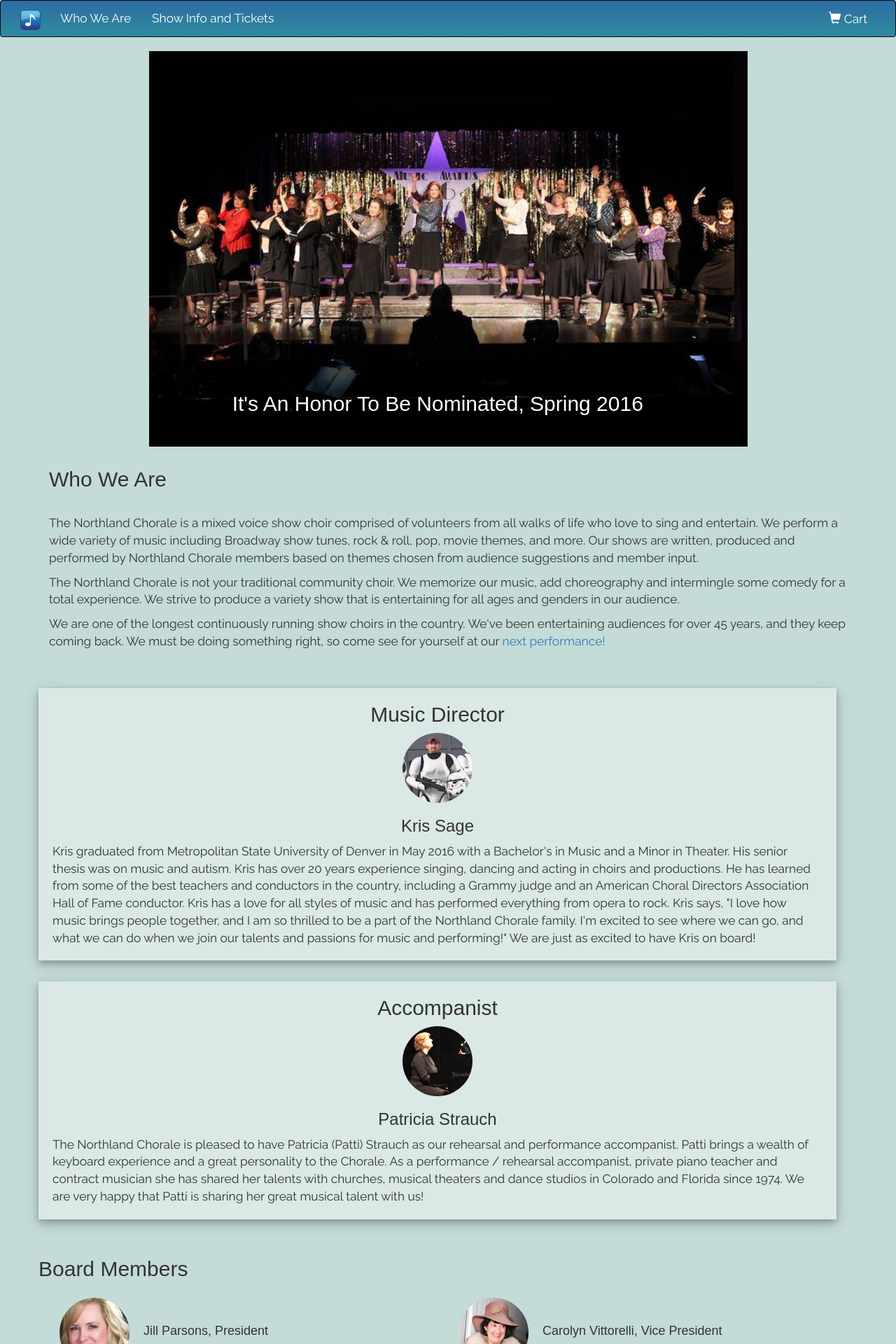
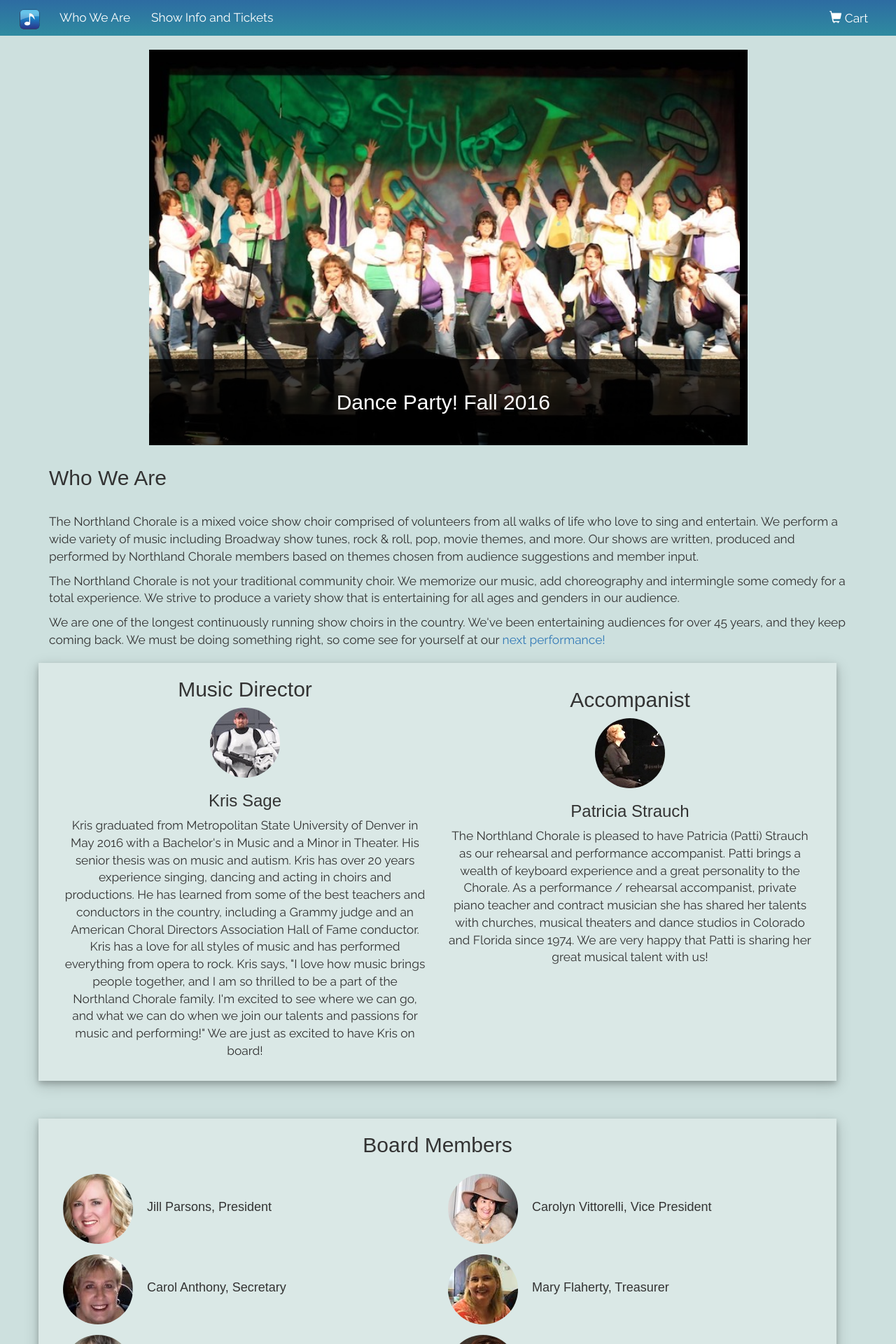
Before and after one commit to laura333/Northland_Chorale, an Angular app: page /about in a window 1280 px wide. Shown: the top 1920 px of the page at 70% size. Built offline with nearby package versions, Linux system fonts and the light colour scheme; a web font is replaced by a local one.

Commit message:
syling away

```diff
--- a/src/app/about/about.component.css
+++ b/src/app/about/about.component.css
@@ -6,14 +6,16 @@
 
 .media-body {
   padding-left: 10px;
+  width: 100%;
 }
 
-.break {
-  padding-bottom: 50px;
-}
+/*.vertical-line {
+  margin-top: 20px;
+  border-right: thin dotted #2b669a;
+}*/
 
-div.card {
-  width: auto;
+/*div.card {
+  width: 100%;
   height: auto;
   box-shadow: 0 4px 8px 0 rgba(0, 0, 0, 0.2), 0 6px 20px 0 rgba(0, 0, 0, 0.19);
   text-align: center;
@@ -24,6 +26,20 @@ div.card {
   padding-left: 20px;
   padding-right: 20px;
   padding-bottom: 10px;
+  background-color: #dae8e6;
+}*/
+
+.cast {
+  width: 100%;
+  height: auto;
+  box-shadow: 0 4px 8px 0 rgba(0, 0, 0, 0.2), 0 6px 20px 0 rgba(0, 0, 0, 0.19);
+  margin-top: 20px;
+  margin-right: 30px;
+  margin-bottom: 10px;
+  padding-top: 1px;
+  padding-left: 20px;
+  padding-right: 20px;
+  padding-bottom: 20px;
   background-color: #dae8e6;
 }
 
@@ -47,9 +63,9 @@ div.card {
   overflow: hidden;
   /* Clear floats */
   /* Slide effect Animations*/
-  -moz-animation: carousel 30s infinite;
-  -webkit-animation: carousel 30s infinite;
-  animation: carousel 30s infinite;
+  -moz-animation: carousel 50s infinite;
+  -webkit-animation: carousel 50s infinite;
+  animation: carousel 50s infinite;
 }
 
 .slides>li {
--- a/src/app/about/about.component.html
+++ b/src/app/about/about.component.html
@@ -7,7 +7,7 @@
       <ul class="slides">
         <li *ngFor="let image of images">
           <h2>{{image.title}}</h2>
-          <img src="{{image.url}}" alt="Northland Chorale show">
+          <img class="img-responsive" src="{{image.url}}" alt="Northland Chorale show">
         </li>
       </ul>
     </div>
@@ -25,34 +25,31 @@
 
   <p>We are one of the longest continuously running show choirs in the country. We've been entertaining audiences for over 45 years, and they keep coming back. We must be doing something right, so come see for yourself at our <a [routerLink]="['/tickets']">next performance!</a></p>
 </div>
-<br>
 
-<div class="row">
-  <div class="card col-md-6">
-    <h2>Music Director</h2>
-    <!-- <img class="card-img-top" src="..." alt="Card image cap"> -->
+<div class="row cast">
+  <div class="media col-md-6 vertical-line">
+    <h2 align="center">Music Director</h2>
     <img class="media-object" src="../assets/img/kris.jpg" alt="Kris">
     <div class="card-block">
-      <h3 class="card-title">Kris Sage</h3>
-      <p class="card-text" align="left">Kris graduated from Metropolitan State University of Denver in May 2016 with a Bachelor's in Music and a Minor in Theater. His senior thesis was on music and autism. Kris has over 20 years experience singing, dancing and acting in choirs and productions.
+      <h3 class="card-title" align="center">Kris Sage</h3>
+      <p class="card-text" align="center">Kris graduated from Metropolitan State University of Denver in May 2016 with a Bachelor's in Music and a Minor in Theater. His senior thesis was on music and autism. Kris has over 20 years experience singing, dancing and acting in choirs and productions.
         He has learned from some of the best teachers and conductors in the country, including a Grammy judge and an American Choral Directors Association Hall of Fame conductor. Kris has a love for all styles of music and has performed everything from
         opera to rock. Kris says, "I love how music brings people together, and I am so thrilled to be a part of the Northland Chorale family. I'm excited to see where we can go, and what we can do when we join our talents and passions for music and performing!"
         We are just as excited to have Kris on board!</p>
     </div>
   </div>
-</div>
-<div class="row">
-  <div class="card col-md-6">
-    <h2>Accompanist</h2>
-    <!-- <img class="card-img-top" src="..." alt="Card image cap"> -->
+
+<div class="media col-md-6">
+  <h2 align="center">Accompanist</h2>
   <img class="media-object" src="../assets/img/patti.jpg" alt="Patti">
   <div class="card-block">
-      <h3 class="card-title">Patricia Strauch</h3>
-      <p class="card-text" align="left">The Northland Chorale is pleased to have Patricia (Patti) Strauch as our rehearsal and performance accompanist. Patti brings a wealth of keyboard experience and a great personality to the Chorale. As a performance / rehearsal accompanist, private
+    <h3 class="card-title" align="center">Patricia Strauch</h3>
+    <p class="card-text" align="center">The Northland Chorale is pleased to have Patricia (Patti) Strauch as our rehearsal and performance accompanist. Patti brings a wealth of keyboard experience and a great personality to the Chorale. As a performance / rehearsal accompanist, private
       piano teacher and contract musician she has shared her talents with churches, musical theaters and dance studios in Colorado and Florida since 1974. We are very happy that Patti is sharing her great musical talent with us!</p>
   </div>
 </div>
 </div>
+
 <!-- <div class="media card">
   <div class="media-left media-middle">
     <img class="media-object" src="../assets/img/kris.jpg" alt="Kris">
@@ -78,9 +75,8 @@
 </div> -->
 <br>
 
-<div class="row">
-  <h2>Board Members</h2>
-</div>
+<div class="row cast">
+  <h2 align="center">Board Members</h2>
   <div class="media col-md-6">
     <div class="media-left">
       <img class="media-object" src="../assets/img/jill_cropped.jpg" alt="Jill">
@@ -137,14 +133,12 @@
       <h4 class="media-heading">Chad Sheridan, Member at Large</h4>
     </div>
   </div>
-
-<div class="row break">
-  <br><br><br>
 </div>
 
-<div class="row">
-  <h2>Production Management</h2>
-</div>
+<br>
+
+<div class="row cast">
+  <h2 align="center">Production Management</h2>
   <div class="media col-md-6">
     <div class="media-left">
       <img class="media-object" src="../assets/img/matthew_3.jpg" alt="Matthew">
@@ -161,3 +155,4 @@
       <h4 class="media-heading">Gary Carnes, Master of Ceremonies</h4>
     </div>
   </div>
+</div>
--- a/src/app/app.component.css
+++ b/src/app/app.component.css
@@ -1,10 +1,9 @@
-#navbar {
+.navbar-right {
   padding-right: 25px;
 }
 
 .navbar-brand {
   margin: auto;
-  /*width: 75%;*/
   padding-left: 25px;
   padding-right: 10px;
   padding-top: 10px;
@@ -25,15 +24,13 @@
   background-image: -moz-linear-gradient(top, #2d6ca2 0%, #2F8BA0 100%);
   background-image: linear-gradient(to bottom, #2d6ca2 0%, #2F8BA0 100%);
   background-repeat: repeat-x;
+  border: none;
+  border-radius: 0;
 }
 
 .btn-primary a, a:focus, a:hover {
-  /*background-image: -webkit-gradient(linear, left 0%, left 100%, from(#428bca), to(#2d6ca2));
-  background-image: -webkit-linear-gradient(top, #428bca 0%, #2d6ca2 100%);
-  background-image: -moz-linear-gradient(top, #428bca 0%, #2d6ca2 100%);*/
-  /*background-image: linear-gradient(to bottom, #428bca 0%, #2d6ca2 100%);*/
   background-repeat: repeat-x;
-  border-color: #2b669a;
+  /*border-color: #2b669a;*/
   color: white;
   text-decoration: none;
 }
--- a/src/app/app.component.html
+++ b/src/app/app.component.html
@@ -2,8 +2,32 @@
   {{title}}
 </h1> -->
 
-<div>
-  <nav class="navbar navbar-inverse">
+<!-- <nav role="navigation" class="navbar navbar-inverse navbar-fixed-top">
+  <div class="container-fluid">
+    <div class="navbar-header navbar-inverse">
+      <button type="button" [attr.data-target]="navbarCollapse" data-toggle="collapse" class="navbar-toggle">
+                <span class="sr-only">Toggle navigation</span>
+                <span class="icon-bar"></span>
+                <span class="icon-bar"></span>
+                <span class="icon-bar"></span>
+            </button>
+      <a class="navbar-brand" [routerLink]="['/welcome']">
+        <img src="../assets/img/note.png" width="35" height="35" alt="Home">
+      </a>
+    </div>
+    <div id="navbarCollapse" class="collapse navbar-collapse">
+      <ul class="nav navbar-nav">
+        <li><a [routerLink]="['/about']">Who We Are</a></li>
+        <li><a [routerLink]="['/tickets']">Show Info and Tickets</a></li>
+      </ul>
+      <ul class="nav navbar-nav navbar-right">
+        <li><a [routerLink]="['/cart']"><span class="glyphicon glyphicon-shopping-cart"></span> Cart</a></li>
+      </ul>
+    </div>
+  </div>
+</nav> -->
+
+<nav role="navigation" class="navbar navbar-inverse">
   <div class="container-fluid">
     <a class="navbar-brand" [routerLink]="['/welcome']">
       <img src="../assets/img/note.png" width="35" height="35" alt="Home">
@@ -18,12 +42,11 @@
         <li><a [routerLink]="['/cart']"><span class="glyphicon glyphicon-shopping-cart"></span> Cart</a></li>
       </ul>
     </div>
-
   </div>
 </nav>
+
 <div class="container">
   <router-outlet></router-outlet>
-  </div>
 </div>
 
 <div id="footer" class="">
@@ -31,7 +54,8 @@
     <p><button class="btn-primary" type="submit">
       <a href="mailto:northlandchorale@me.com"><i class="fa fa-envelope"></i> Email Us!</a>
     </button>
-      <a href="https://www.facebook.com/northlandchorale/" target="_blank"> <i class="fa fa-facebook-square fa-3x pull-right" aria-hidden="true"></i></a></p>
+      <a href="https://www.facebook.com/northlandchorale/" target="_blank"> <i class="fa fa-facebook-square fa-3x pull-right" aria-hidden="true"></i></a>
+    </p>
     <p class="contact">720.515.4NLC (4652)</p><br>
     <p class="contact">©️Northland Chorale 2017</p>
   </div>
--- a/src/app/home/welcome.component.html
+++ b/src/app/home/welcome.component.html
@@ -4,7 +4,7 @@
 
 <!--parallax 1 -->
 <div class="row">
-  <section class="bg-1 text-center">
+  <section class="bg-1 text-center img-responsive">
     <h2 class="">Welcome to the Northland Chorale!</h2>
     <p class="lead">A show choir in the north Denver area, we've been entertaining audiences since 1970.</p>
   </section>
@@ -43,7 +43,7 @@
 
 <!--parallax 2 -->
 <div class="row">
-  <section class="bg-2 text-center">
+  <section class="bg-2 text-center img-responsive">
     <h1 class="">We hope to see you at an upcoming show!</h1>
 
     <p class="lead"></p>
--- a/src/app/tickets/tickets.component.css
+++ b/src/app/tickets/tickets.component.css
@@ -21,6 +21,7 @@ button, input, select, textarea {
   margin-right: auto;
   background-color: rgb(22, 112, 101);
   padding: 30px;
+  box-shadow: 0 4px 8px 0 rgba(0, 0, 0, 0.2), 0 6px 20px 0 rgba(0, 0, 0, 0.19);
 }
 
 div.product-list {
@@ -28,13 +29,14 @@ div.product-list {
 }
 
 div.card {
-  width: 350px;
-  height: 200px;
+  width: 100%;
+  height: auto;
   box-shadow: 0 4px 8px 0 rgba(0, 0, 0, 0.2), 0 6px 20px 0 rgba(0, 0, 0, 0.19);
   text-align: center;
   margin-top: 30px;
   margin-right: 30px;
   margin-bottom: 10px;
-  padding-top: 10px;
+  padding-top: 1px;
+  padding-bottom: 20px;
   background-color: #dae8e6;
 }
--- a/src/app/tickets/tickets.component.html
+++ b/src/app/tickets/tickets.component.html
@@ -3,7 +3,7 @@
 </p> -->
 
 <div>
-  <img class="displayed" src="../assets/img/NLC_Spring2017_flyer.jpg" alt="30 Years of Broadway" height="75%" width="75%" align="center">
+  <img class="displayed img-responsive" src="../assets/img/NLC_Spring2017_flyer.jpg" alt="30 Years of Broadway" height="75%" width="75%" align="center">
 </div>
 
 <h2>Tickets</h2>
@@ -31,7 +31,6 @@
           <a [routerLink]="['/cart']">
             <button class="btn btn-primary add-to-cart-button" (click)="appendItem(product)">Add to cart</button>
           </a>
-          <hr>
         </div>
       </div>
       <!-- end of left column -->
--- a/src/styles.css
+++ b/src/styles.css
@@ -7,5 +7,5 @@ h1, h2, h3, h4 {
 body {
     font-family: 'Raleway', sans-serif;
     font-size: 13pt;
-    background-color: rgba(22, 112, 101, 0.25);
+    background-color: rgba(22, 112, 101, 0.21);
 }
```
Also changed, not shown: src/app/home/welcome.component.css (+9 -7 lines), src/app/tickets/products/inventory.ts (+30 -29 lines), src/app/tickets/tickets.component.ts (+2 -10 lines). Lines whose indentation alone changed are shown as unchanged.
